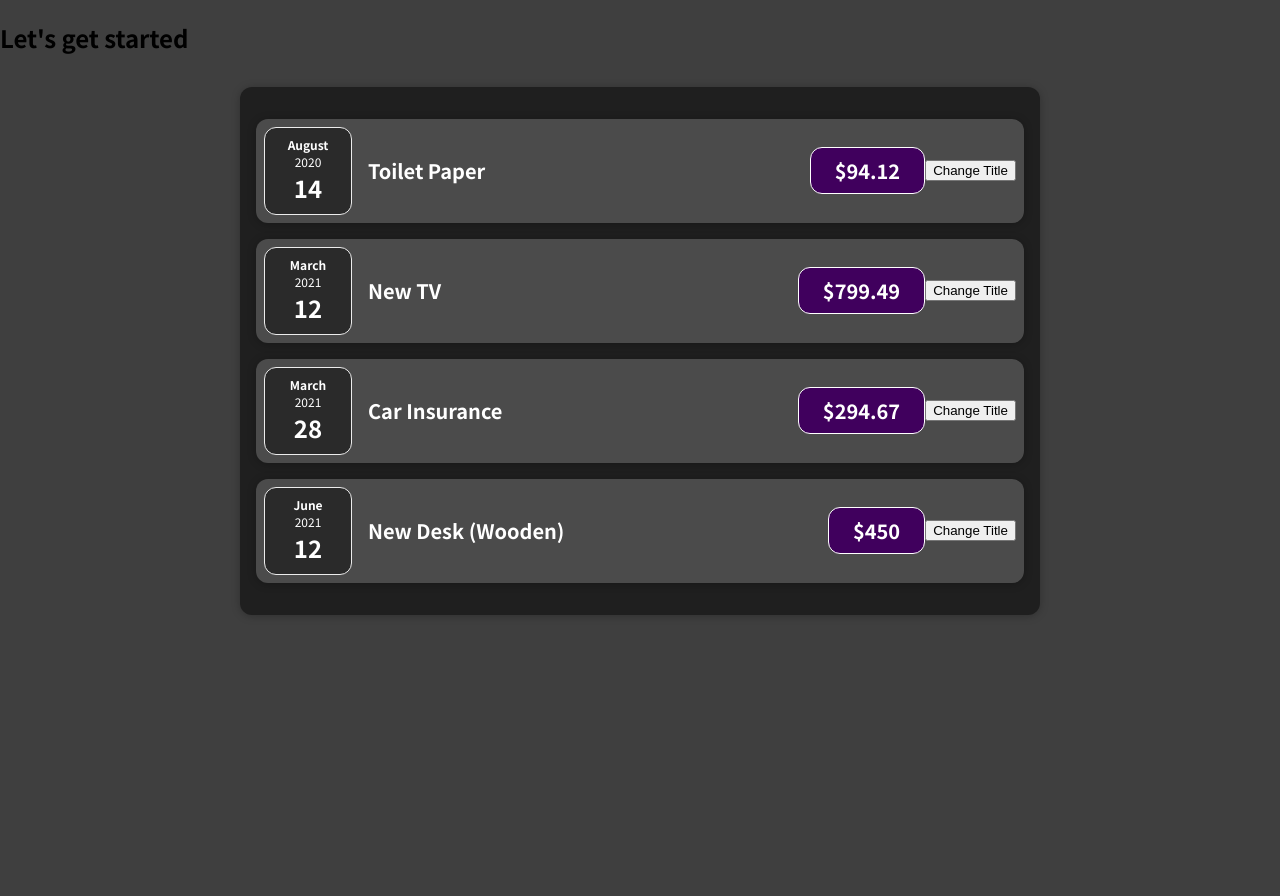
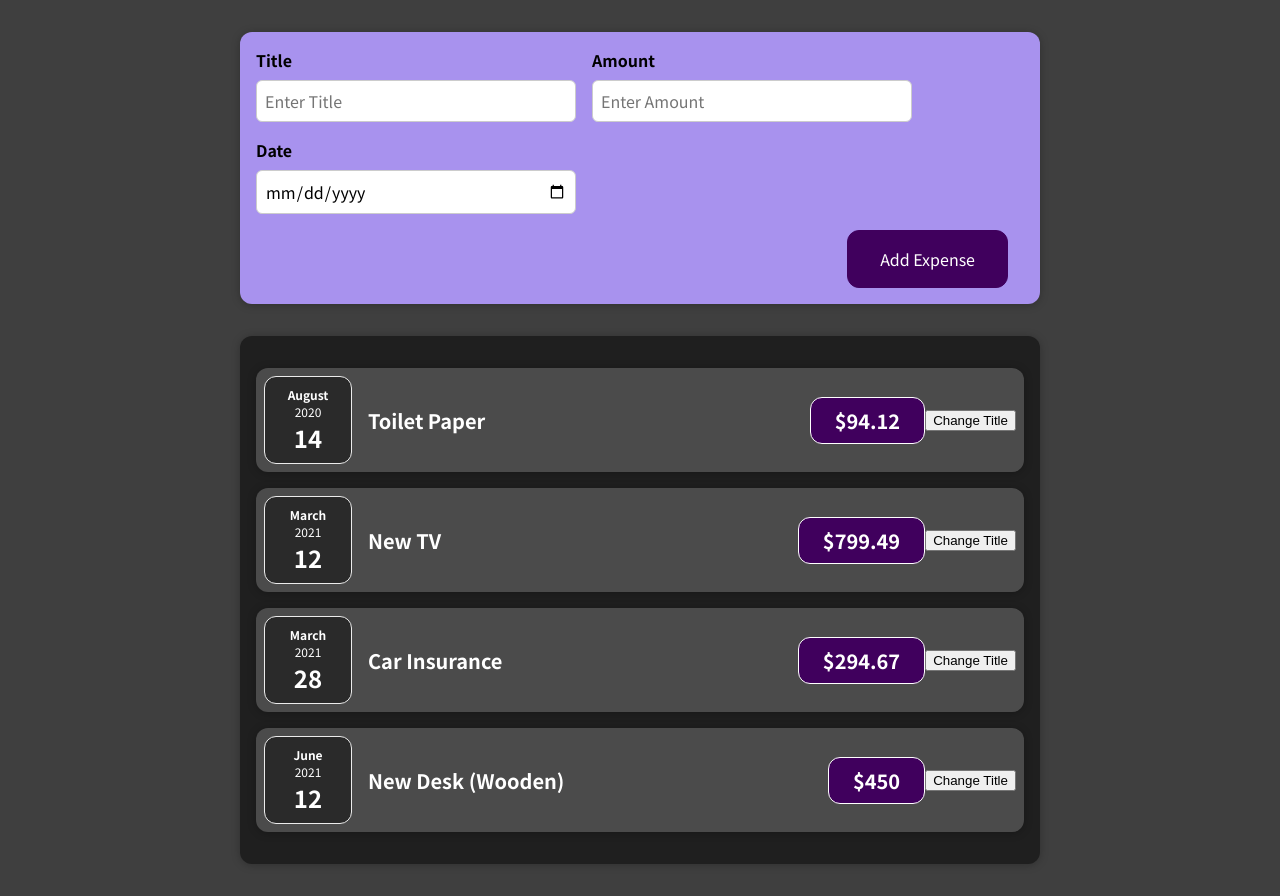
Before and after one commit to waibiaf2/react-complete-guide-ExpenseTracker, a React (Create React App) app: page / in a window 1280 px wide. Before the commit the page ends 800 px from the top, so only its background shows below. Built offline with nearby package versions, Linux system fonts and the light colour scheme.

Commit message:
adds new expense functionality, moving data between components

```diff
--- a/src/App.js
+++ b/src/App.js
@@ -1,4 +1,7 @@
 import Expenses from "./components/Expenses/Expenses";
+import NewExpense from "./components/NewExpense/NewExpense";
+import {useState} from "react";
+
 const App = () => {
     const expenses = [
         {
@@ -21,9 +24,13 @@
             date: new Date(2021, 5, 12),
         },
     ];
+
+    const addExpenseHandler = (newExpense) => {
+        console.log(newExpense);
+    }
     return (
         <div>
-            <h2>Let's get started</h2>
+            <NewExpense onAddNewExpense = {addExpenseHandler} />
             <Expenses expenses={expenses}/>
         </div>
     );
--- /dev/null
+++ b/src/components/NewExpense/NewExpense.css
@@ -0,0 +1,38 @@
+.new-expense {
+    background-color: #a892ee;
+    padding: 1rem;
+    margin: 2rem auto;
+    width: 50rem;
+    max-width: 95%;
+    border-radius: 12px;
+    text-align: center;
+    box-shadow: 0 1px 8px rgba(0, 0, 0, 0.25);
+}
+
+.new-expense button {
+    font: inherit;
+    cursor: pointer;
+    padding: 1rem 2rem;
+    border: 1px solid #40005d;
+    background-color: #40005d;
+    color: white;
+    border-radius: 12px;
+    margin-right: 1rem;
+}
+
+.new-expense button:hover,
+.new-expense button:active {
+    background-color: #510674;
+    border-color: #510674;
+}
+
+.new-expense button.alternative {
+    color: #220131;
+    border-color: transparent;
+    background-color: transparent;
+}
+
+.new-expense button.alternative:hover,
+.new-expense button.alternative:active {
+    background-color: #ddb3f8;
+}
--- /dev/null
+++ b/src/components/NewExpense/NewExpense.js
@@ -0,0 +1,23 @@
+import React from "react";
+
+import './NewExpense.css';
+import NewExpenseForm from "./NewExpenseForm";
+
+const NewExpense = (props) => {
+    const saveExpenseDataHandler = (enteredExpenseData) => {
+        const expenseData = {
+            ...enteredExpenseData,
+            id: Math.round(Math.random()).toString(),
+        }
+        console.log(expenseData);
+        props.onAddNewExpense(expenseData);
+    };
+
+    return (
+        <div className="new-expense">
+            <NewExpenseForm onSaveExpenseData={saveExpenseDataHandler} />
+        </div>
+    );
+};
+
+export default NewExpense;
--- /dev/null
+++ b/src/components/NewExpense/NewExpenseForm.css
@@ -0,0 +1,26 @@
+.new-expense__controls {
+    display: flex;
+    flex-wrap: wrap;
+    gap: 1rem;
+    margin-bottom: 1rem;
+    text-align: left;
+}
+
+.new-expense__control label {
+    font-weight: bold;
+    margin-bottom: 0.5rem;
+    display: block;
+}
+
+.new-expense__control input {
+    font: inherit;
+    padding: 0.5rem;
+    border-radius: 6px;
+    border: 1px solid #ccc;
+    width: 20rem;
+    max-width: 100%;
+}
+
+.new-expense__actions {
+    text-align: right;
+}
--- /dev/null
+++ b/src/components/NewExpense/NewExpenseForm.js
@@ -0,0 +1,84 @@
+import React, {useState} from "react";
+
+import './NewExpenseForm.css'
+const NewExpenseForm = (props) => {
+    const [enteredTitle, setEnteredTitle] = useState('');
+    const [enteredDate, setEnteredDate] = useState('');
+    const [enteredAmount, setEnteredAmount] = useState('');
+
+    // const [userInput, setUserInput] =useState({
+    //     enteredTitle: '',
+    //     enteredAmount: '',
+    //     enteredDate:''
+    // })
+
+    const titleChangeHandler = (e) => {
+        setEnteredTitle(e.target.value);
+        // console.log(enteredTitle);
+        // setUserInput((prevState) =>{
+        //     return { ...prevState, enteredTitle: e.target.value}
+        // });
+    };
+    const dateChangeHandler = (e) => {
+        setEnteredDate(e.target.value);
+        // console.log(enteredDate);
+        // setUserInput((prevState) =>{
+        //     return { ...prevState, enteredDate: e.target.value}
+        // });
+    };
+    const amountChangeHandler = (e) => {
+        setEnteredAmount(e.target.value);
+        // console.log(enteredAmount);
+        // setUserInput((prevState) =>{
+        //     return { ...prevState, enteredAmount: e.target.value}
+        // });
+    };
+
+    const submitHandler = (e) => {
+        e.preventDefault();
+        const expenseData = {
+            title: enteredTitle,
+            amount: enteredAmount,
+            date: new Date(enteredDate),
+        }
+        props.onSaveExpenseData(expenseData);
+
+        setEnteredTitle('');
+        setEnteredAmount('');
+        setEnteredDate('');
+    };
+
+    return <form onSubmit={submitHandler} >
+        <div className="new-expense__controls">
+            <div className="new-expense__control">
+                <label htmlFor="">Title</label>
+                <input
+                    type="text"
+                    placeholder="Enter Title"
+                    value={enteredTitle}
+                    onChange={titleChangeHandler}/>
+            </div>
+            <div className="new-expense__control">
+                <label htmlFor="">Amount</label>
+                <input
+                    type="number"
+                    placeholder='Enter Amount'
+                    value={enteredAmount}
+                    min="0.01" step="0.01"
+                    onChange={amountChangeHandler}/>
+            </div>
+            <div className="new-expense__control">
+                <label htmlFor="">Date</label>
+                <input
+                    type="date" value={enteredDate}
+                    min="2019-01-01" max="2022-12-21"
+                    onChange={dateChangeHandler}/>
+            </div>
+        </div>
+        <div className="new-expense__actions">
+            <button type="submit" >Add Expense</button>
+        </div>
+    </form>
+};
+
+export default NewExpenseForm;
```
Also changed, not shown: 1 other file (tests, documents, lock files or other folders).
